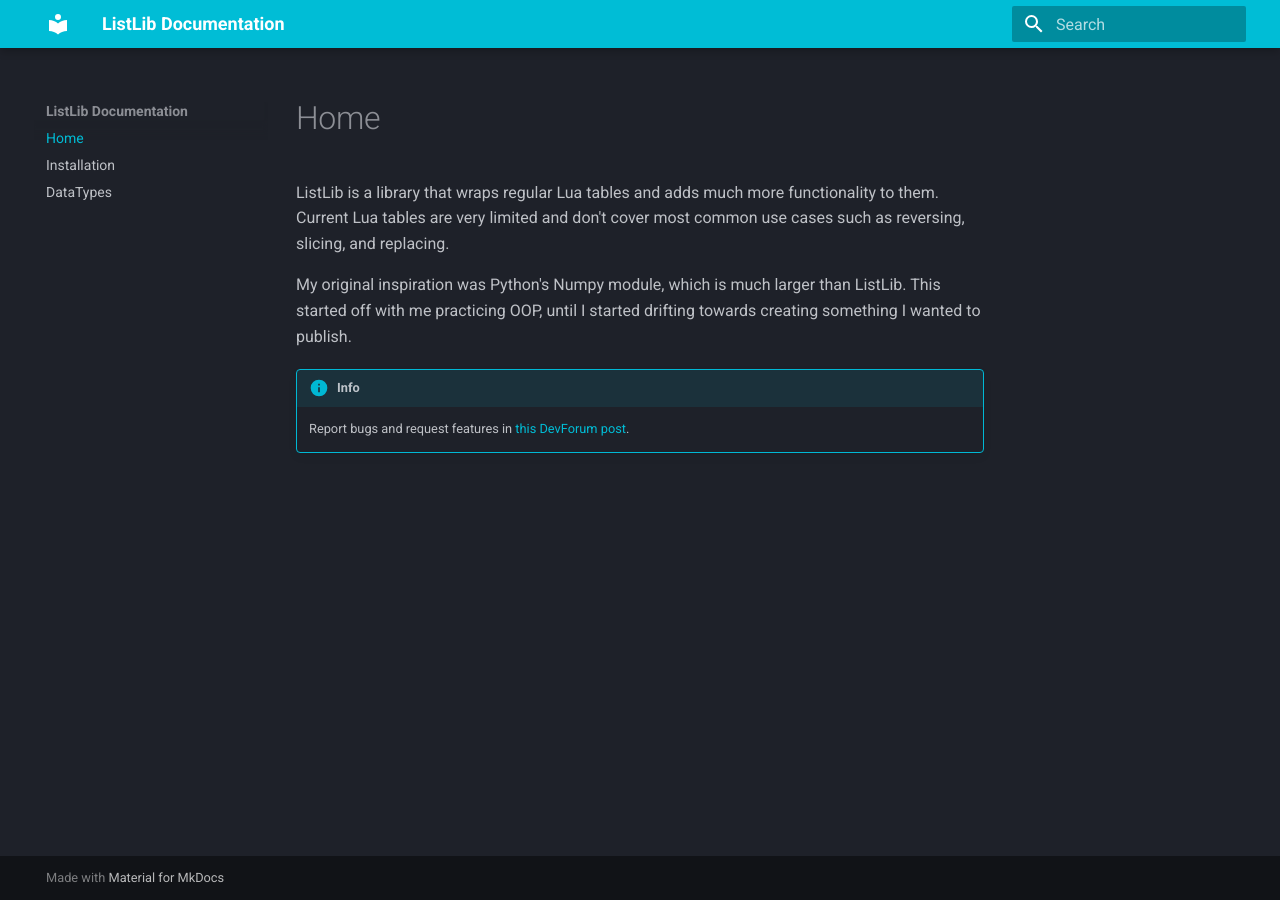
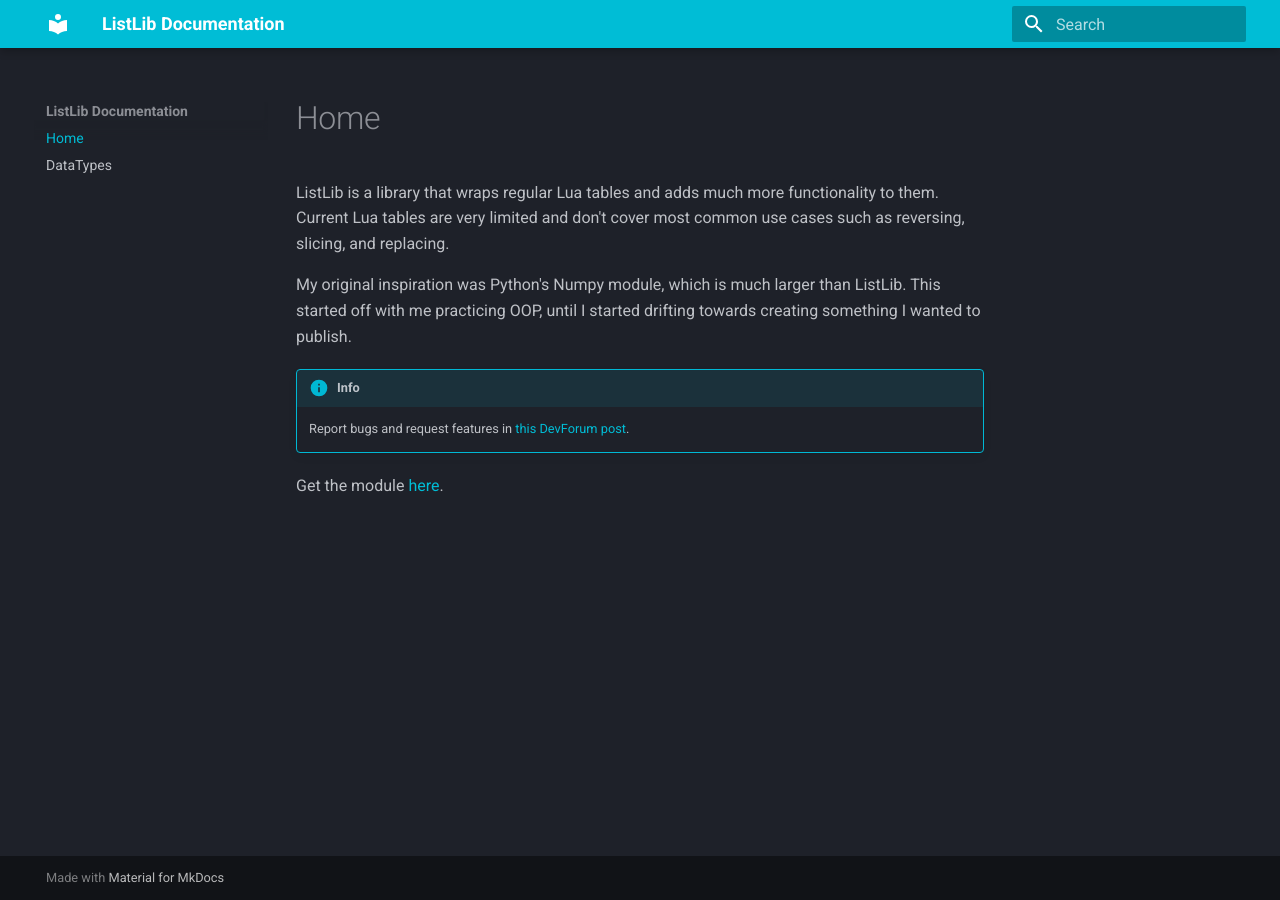
Before and after one commit to krishpatel2067/ListLib, an MkDocs documentation site: the page built from docs/index.md, in a window 1280 px wide. Built offline with MkDocs 1.6.1 and Material for MkDocs 9.7.7, drawn with Linux system fonts in a browser that asks for light colours.

Commit message:
get module, remove installation.md

```diff
--- a/docs/index.md
+++ b/docs/index.md
@@ -6,3 +6,5 @@
 
 !!! info
     Report bugs and request features in [this DevForum post](https://devforum.roblox.com/t/greetings/164871?u=thecarbyneuniverse "ListLib Official Release Post").
+
+Get the module [here]( "Official Model").
--- a/mkdocs.yml
+++ b/mkdocs.yml
@@ -12,5 +12,4 @@ markdown_extensions:
   - attr_list
 nav:
   - Home: "index.md"
-  - Installation: "installation.md"
   - DataTypes: "dtypes.md"
```
Also changed, not shown: docs/installation.md (deleted).
